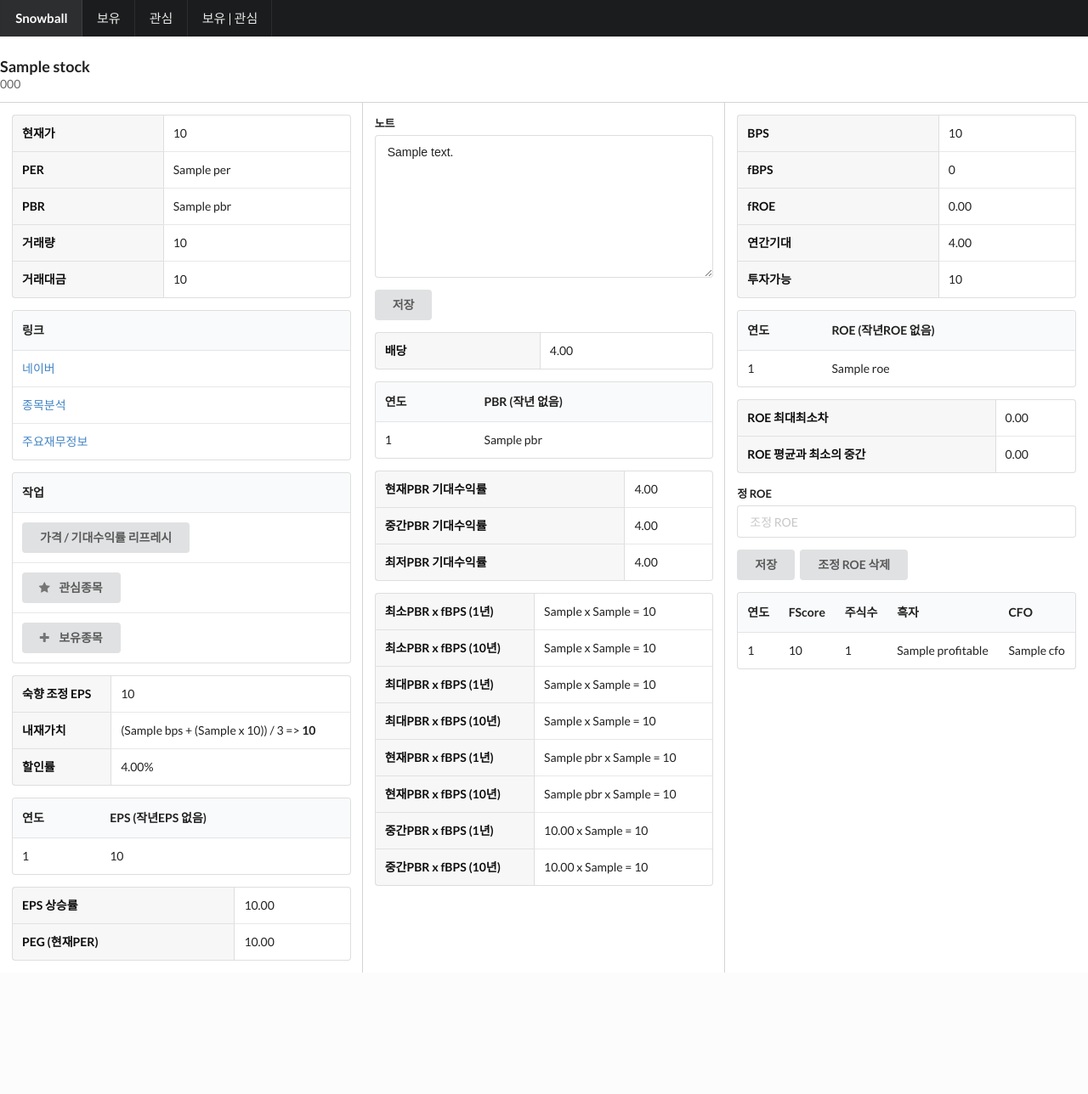
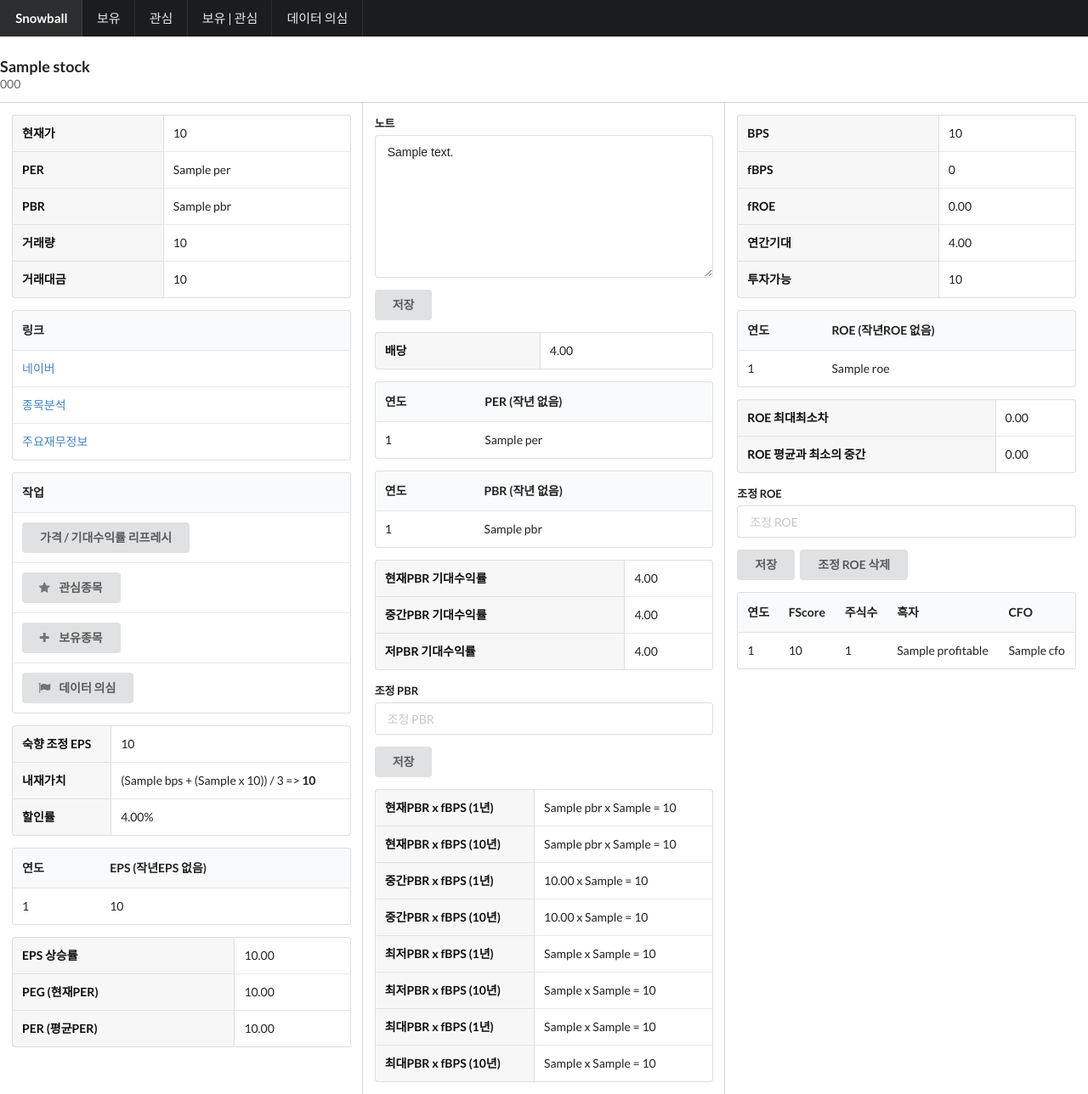
Before and after one commit to 0hoo/snowball, a Flask app: template templates/stock_detail.html in a window 1280 px wide. Shown: the whole page at 85% size. Before the commit the page ends 1145 px from the top, so only its background shows below. Run offline with Flask 2, Linux system fonts and the light colour scheme; the template is opened without the code that fills it: most values are stand-ins (such as "Sample title", 1, 10 or a date in 2020).

Commit message:
doubtful 마크와 필터 추가, 조정 PBR, 평균 PEG 추가

```diff
--- a/app.py
+++ b/app.py
@@ -16,6 +16,8 @@ def stocks(status=None):
         find = {'owned': True}
     elif status == 'starredorowned':
         find = {'$or': [{'starred': True}, {'owned': True}]}
+    elif status == 'doubtful':
+        find = {'doubtful': True}
     order_by = request.args.get('order_by', 'expected_rate')
     ordering = request.args.get('ordering', 'desc')
     stocks = db.all_stocks(order_by=order_by, ordering=ordering, find=find)
@@ -45,6 +47,15 @@ def stock_adjusted_future_roe(code):
     if request.method == 'POST':
         stock = db.stock_by_code(code)
         stock['adjusted_future_roe'] = float(request.form.get('adjusted_future_roe', 0))
+        db.save_stock(stock)
+        return redirect(url_for('stock_refresh', code=code))
+
+
+@app.route('/stock/<code>/adjustpbr', methods=['POST'])
+def stock_adjusted_future_pbr(code):
+    if request.method == 'POST':
+        stock = db.stock_by_code(code)
+        stock['adjusted_future_pbr'] = float(request.form.get('adjusted_future_pbr', 0))
         db.save_stock(stock)
         return redirect(url_for('stock_refresh', code=code))
 
--- a/scrapper.py
+++ b/scrapper.py
@@ -101,8 +101,11 @@ def parse_snowball(code):
     url = NAVER_YEARLY % (code)
     tree = tree_from_url(url)
 
-    years = list(filter(lambda x: x != '', map(lambda x: x.strip().split('/')[0], tree.xpath('/html/body/table/thead/tr[2]/th/text()'))))
-    last_year_index = years.index(LAST_YEAR)
+    try:
+        years = list(filter(lambda x: x != '', map(lambda x: x.strip().split('/')[0], tree.xpath('/html/body/table/thead/tr[2]/th/text()'))))
+        last_year_index = years.index(LAST_YEAR)
+    except ValueError:
+        return
 
     ROEs = tree.xpath('/html/body/table/tbody/tr[22]/td/span/text()')
     if len(ROEs) == 0:
--- a/templates/base.html
+++ b/templates/base.html
@@ -63,6 +63,7 @@
       <a href="{{ url_for('stocks', status='owned') }}" class="item">보유</a>
       <a href="{{ url_for('stocks', status='starred') }}" class="item">관심</a>
       <a href="{{ url_for('stocks', status='starredorowned') }}" class="item">보유 | 관심</a>
+      <a href="{{ url_for('stocks', status='doubtful') }}" class="item">데이터 의심</a>
     </div>
   </div>
 
--- a/templates/stock_detail.html
+++ b/templates/stock_detail.html
@@ -96,6 +96,21 @@
                             {% endif %}
                         </td>
                     </tr>
+                    <tr>
+                        <td>
+                            {% if stock.doubtful %}
+                            <a href="{{ url_for('stock_status', code=stock.code, status='doubtful', on='off') }}" class="ui button">
+                                <i class="icon flag outline"></i>
+                                데이터 의심 제외
+                            </a>
+                            {% else %}
+                            <a href="{{ url_for('stock_status', code=stock.code, status='doubtful', on='on') }}" class="ui button">
+                                <i class="icon flag"></i>
+                                데이터 의심
+                            </a>
+                            {% endif %}
+                        </td>
+                    </tr>
                 </tbody>
             </table>
             <table class="ui definition table">
@@ -144,6 +159,10 @@
                         <td>PEG (현재PER)</td>
                         <td>{{ '%.2f'|format(stock.peg_current_per) }}</td>
                     </tr>
+                    <tr>
+                        <td>PER (평균PER)</td>
+                        <td>{{ '%.2f'|format(stock.peg_mean_per) }}</td>
+                    </tr>
                 </tbody>
             </table>
         </div>
@@ -163,6 +182,26 @@
                     <td>배당</td>
                     <td>{{ '%.2f'|format(stock.dividend_rate or 0) }}</td>
                 </tr>
+                </tbody>
+            </table>
+            <table class="ui table">
+                <thead>
+                    <tr>
+                        <th>연도</th>
+                        <th>PER {% if not stock.is_last_year_roe %}(작년 없음){% endif %}</th>
+                    </tr>
+                </thead>
+                <tbody>
+                    {% for per in stock.pers %}
+                    <tr>
+                        <td {% if loop.index0 == stock.last_year_index %}class="positive"{% endif %}>
+                            {{per.0}}
+                        </td>
+                        <td>
+                            {{per.1}}
+                        </td>
+                    </tr>
+                    {% endfor %}
                 </tbody>
             </table>
             <table class="ui table">
@@ -196,29 +235,34 @@
                         <td>{{'%.2f'|format(stock.expected_rate_by_mid_pbr)}}</td>
                     </tr>
                     <tr>
-                        <td>최저PBR 기대수익률</td>
+                        <td>저PBR 기대수익률</td>
                         <td>{{'%.2f'|format(stock.expected_rate_by_low_pbr)}}</td>
                     </tr>
+                    {% if 'adjusted_future_pbr' in stock %}
+                    <tr>
+                        <td>조정PBR 기대수익률</td>
+                        <td>{{'%2.f'|format(stock.expected_rate_by_adjusted_future_pbr)}}</td>
+                    </tr>
+                    <tr>
+                        <td>조정PBR x fBPS (1년)</td>
+                        <td>{{ stock.calc_future_price_adjusted_future_pbr(1) }}</td>
+                    </tr>
+                    <tr>
+                        <td>조정PBR x fBPS (10년)</td>
+                        <td>{{ stock.calc_future_price_adjusted_future_pbr(10) }}</td>
+                    </tr>
+                    {% endif %}
                 </tbody>
             </table>
+            <form class="ui form" action="{{ url_for('stock_adjusted_future_pbr', code=stock.code) }}" method="post">
+                <div class="field">
+                    <label>조정 PBR</label>
+                    <input name="adjusted_future_pbr" placeholder="조정 PBR" type="text" {% if 'adjusted_future_pbr' in stock %}value="{{ stock.adjusted_future_pbr }}"{% endif %}>
+                </div>
+                <button class="ui button" type="submit">저장</button>
+            </form>
             <table class="ui definition table">
                 <tbody>
-                    <tr>
-                        <td>최소PBR x fBPS (1년)</td>
-                        <td>{{stock.low_pbr}} x {{stock.calc_future_bps(1)}} = {{stock.calc_future_price_low_pbr(1)}}</td>
-                    </tr>
-                    <tr>
-                        <td>최소PBR x fBPS (10년)</td>
-                        <td>{{stock.low_pbr}} x {{stock.calc_future_bps(10)}} = {{stock.calc_future_price_low_pbr(10)}}</td>
-                    </tr>
-                    <tr>
-                        <td>최대PBR x fBPS (1년)</td>
-                        <td>{{stock.high_pbr}} x {{stock.calc_future_bps(1)}} = {{stock.calc_future_price_high_pbr(1)}}</td>
-                    </tr>
-                    <tr>
-                        <td>최대PBR x fBPS (10년)</td>
-                        <td>{{stock.high_pbr}} x {{stock.calc_future_bps(10)}} = {{stock.calc_future_price_high_pbr(10)}}</td>
-                    </tr>
                     <tr>
                         <td>현재PBR x fBPS (1년)</td>
                         <td>{{stock.pbr}} x {{stock.calc_future_bps(1)}} = {{stock.calc_future_price_current_pbr(1)}}</td>
@@ -234,6 +278,22 @@
                     <tr>
                         <td>중간PBR x fBPS (10년)</td>
                         <td>{{'%.2f'|format(stock.mid_pbr)}} x {{stock.calc_future_bps(10)}} = {{stock.calc_future_price_low_current_mid_pbr(10)}}</td>
+                    </tr>
+                    <tr>
+                        <td>최저PBR x fBPS (1년)</td>
+                        <td>{{stock.low_pbr}} x {{stock.calc_future_bps(1)}} = {{stock.calc_future_price_low_pbr(1)}}</td>
+                    </tr>
+                    <tr>
+                        <td>최저PBR x fBPS (10년)</td>
+                        <td>{{stock.low_pbr}} x {{stock.calc_future_bps(10)}} = {{stock.calc_future_price_low_pbr(10)}}</td>
+                    </tr>
+                    <tr>
+                        <td>최대PBR x fBPS (1년)</td>
+                        <td>{{stock.high_pbr}} x {{stock.calc_future_bps(1)}} = {{stock.calc_future_price_high_pbr(1)}}</td>
+                    </tr>
+                    <tr>
+                        <td>최대PBR x fBPS (10년)</td>
+                        <td>{{stock.high_pbr}} x {{stock.calc_future_bps(10)}} = {{stock.calc_future_price_high_pbr(10)}}</td>
                     </tr>
                 </tbody>
             </table>
@@ -301,7 +361,7 @@
             </table>
             <form class="ui form" action="{{ url_for('stock_adjusted_future_roe', code=stock.code) }}" method="post">
                 <div class="field">
-                <label>정 ROE</label>
+                <label>조정 ROE</label>
                     <input name="adjusted_future_roe" placeholder="조정 ROE" type="text" {% if 'adjusted_future_roe' in stock %}value="{{ stock.adjusted_future_roe }}"{% endif %}>
                 </div>
                 <button class="ui button" type="submit">저장</button>
--- a/templates/stocks.html
+++ b/templates/stocks.html
@@ -124,6 +124,9 @@
                         {% if stock.has_note %}
                             <i class="icon file alternate"></i>
                         {% endif %}
+                        {% if stock.doubtful %}
+                        <i class="icon flag red"></i>
+                        {% endif %}
                     </td>
                     <td>
                         <a href="http://finance.daum.net/item/main.daum?code={{ stock.code }}" target="_blank">D</a> |
```
Also changed, not shown: db.py (+19 -0 lines).
